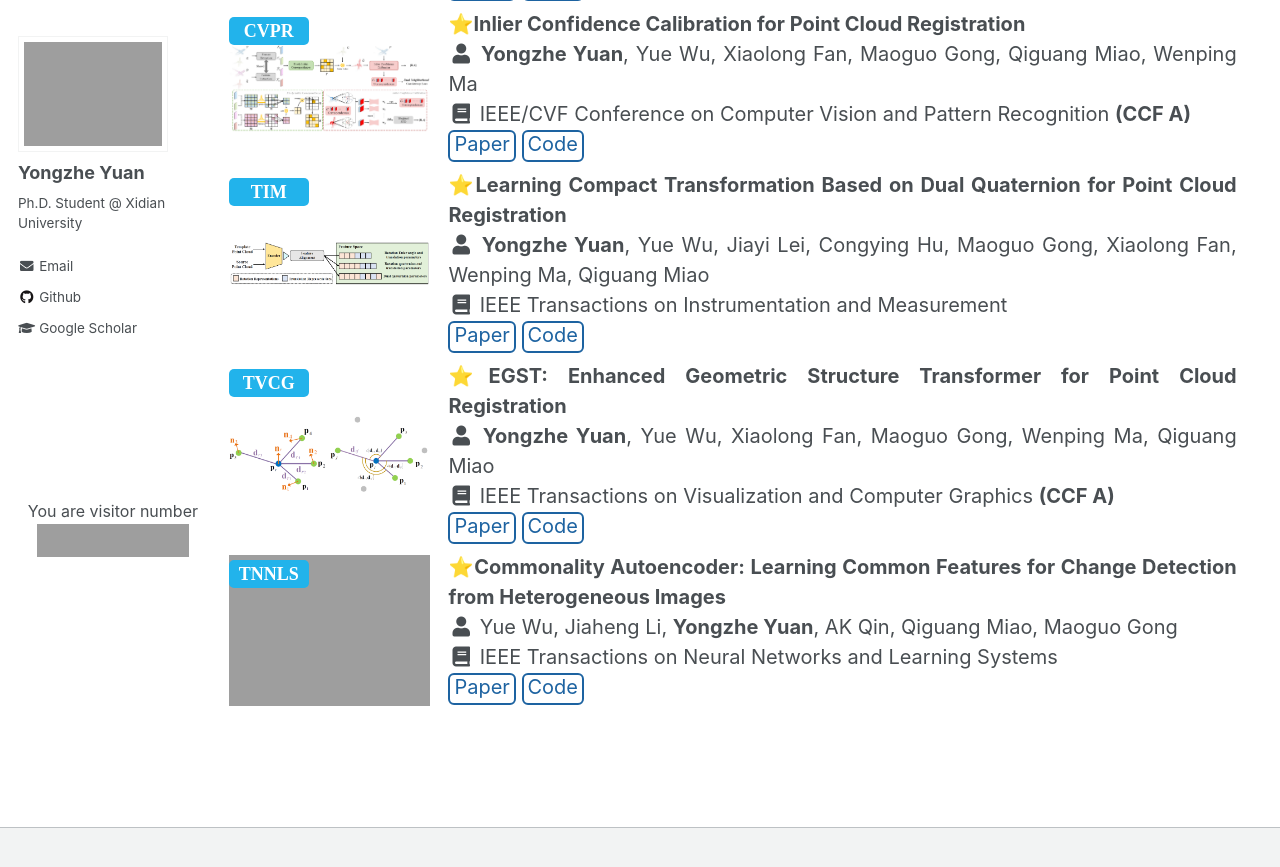
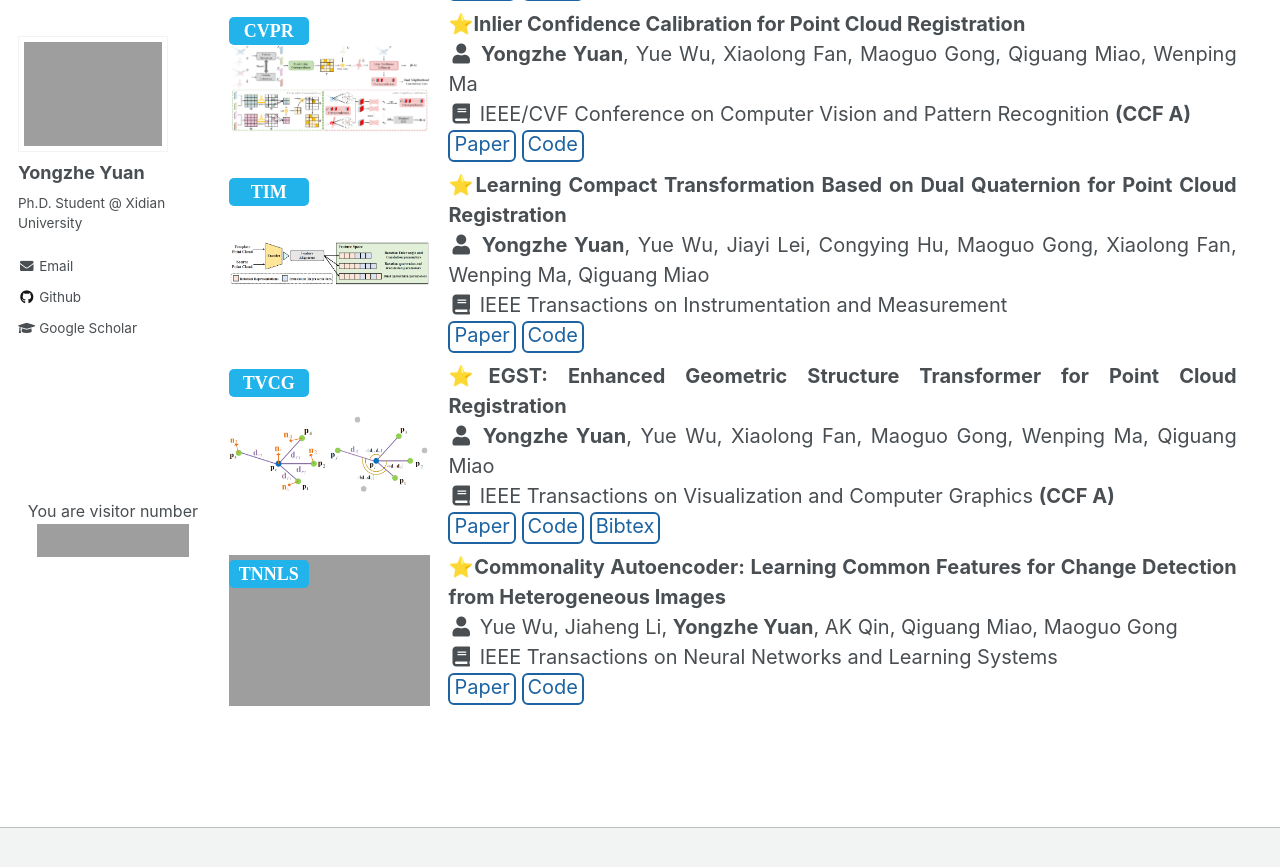
Before and after one commit to YYZMARS/YYZMARS.github.io, a Jekyll site: the page built from _pages/home.md, in a window 1280 px wide and 900 px high, scrolled down 879 px. Shown: the top 867 px of the window. Built offline with Jekyll 4.4.1, drawn with Linux system fonts in a browser that asks for light colours; a script that is not in the unit is left out; grey boxes are pictures that could not be loaded.

Commit message:
Update paper2.md

```diff
--- a/_publications/paper2.md
+++ b/_publications/paper2.md
@@ -10,4 +10,5 @@ tag2: Transformer
 venue: IEEE Transactions on Visualization and Computer Graphics <b>(CCF A)</b>
 paperurl: https://ieeexplore.ieee.org/abstract/document/10319695
 codeurl: https://ieeexplore.ieee.org/abstract/document/10319695
+bibtexurl: /bibtex/EGST.txt
 ---
```
